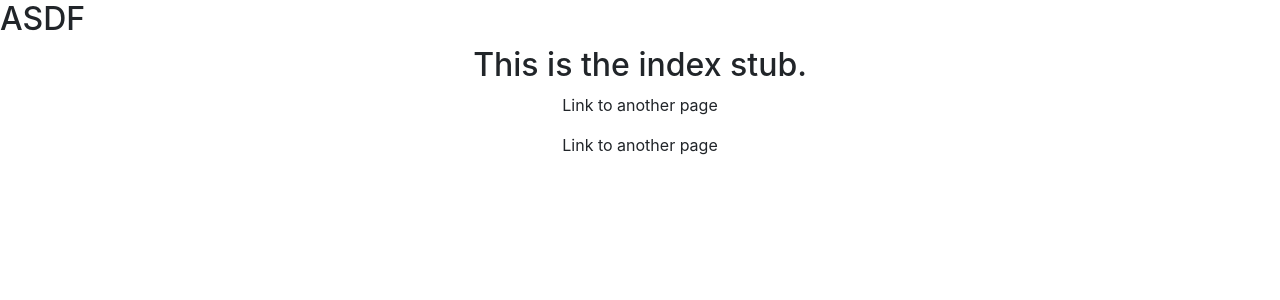
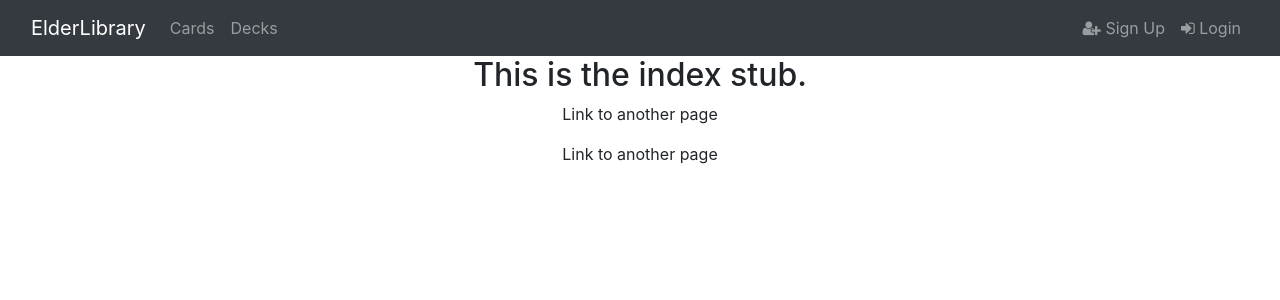
Before and after one commit to KobaldKite/ElderLibrary, a Django app: page / in a window 1280 px wide. Shown: the top 300 px of the page. Run offline with Django 3.2, Linux system fonts and the light colour scheme; some libraries are stand-ins or nearby versions.

Commit message:
add navbar

```diff
--- a/card_collection/templates/card_collection/card_details.html
+++ b/card_collection/templates/card_collection/card_details.html
@@ -1,4 +1,4 @@
-{% extends "card_collection/base.html" %}
+{% extends "base/base.html" %}
 
 {% block content %}
 
--- a/card_collection/templates/card_collection/card_list.html
+++ b/card_collection/templates/card_collection/card_list.html
@@ -1,4 +1,4 @@
-{% extends "card_collection/base.html" %}
+{% extends "base/base.html" %}
 
 {% block content %}
 
--- a/card_collection/templates/card_collection/index.html
+++ b/card_collection/templates/card_collection/index.html
@@ -1,4 +1,4 @@
-{% extends "card_collection/base.html" %}
+{% extends "base/base.html" %}
 
 
 {% block content %}
--- a/card_collection/templates/card_collection/base.html
+++ b/templates/base/base.html
@@ -7,13 +7,16 @@
     <title>Elder Library</title>
     <link rel="stylesheet" href="https://maxcdn.bootstrapcdn.com/bootstrap/4.0.0-beta.2/css/bootstrap.min.css" integrity="sha384-PsH8R72JQ3SOdhVi3uxftmaW6Vc51MKb0q5P2rRUpPvrszuE4W1povHYgTpBfshb" crossorigin="anonymous">
     <script src="https://maxcdn.bootstrapcdn.com/bootstrap/4.0.0-beta.2/js/bootstrap.min.js" integrity="sha384-alpBpkh1PFOepccYVYDB4do5UnbKysX5WZXm3XxPqe5iKTfUKjNkCk9SaVuEZflJ" crossorigin="anonymous"></script>
+    <link href="https://maxcdn.bootstrapcdn.com/font-awesome/4.7.0/css/font-awesome.min.css" rel="stylesheet">
     {% load static %}
     <link rel="stylesheet" href="{% static 'card_collection/css/styles.css' %}">
 </head>
 
 <body>
+
+    {% include "base/include/header.html" %}
+
     <div>
-        <h2>ASDF</h2>
         {% block content %}
         {% endblock %}
     </div>
--- /dev/null
+++ b/templates/base/include/header.html
@@ -0,0 +1,27 @@
+{% block header %}
+
+<nav class="navbar navbar-expand-sm bg-dark navbar-dark">
+  <div class="container-fluid">
+    <div class="navbar-header">
+      <a class="navbar-brand" href="/">ElderLibrary</a>
+    </div>
+    <ul class="navbar-nav mr-auto">
+        <li class="nav-item">
+          <a class="nav-link" href="/cards/">Cards</a>
+        </li>
+        <li class="nav-item">
+          <a class="nav-link" href="#">Decks</a>
+        </li>
+    </ul>
+    <ul class="nav navbar-nav">
+      <li class="nav-item">
+          <a class="nav-link" href="#"><span class="fa fa-user-plus"></span> Sign Up</a>
+      </li>
+      <li class="nav-item">
+          <a class="nav-link" href="#"><span class="fa fa-sign-in"></span> Login</a>
+      </li>
+    </ul>
+  </div>
+</nav>
+
+{% endblock %}
```
